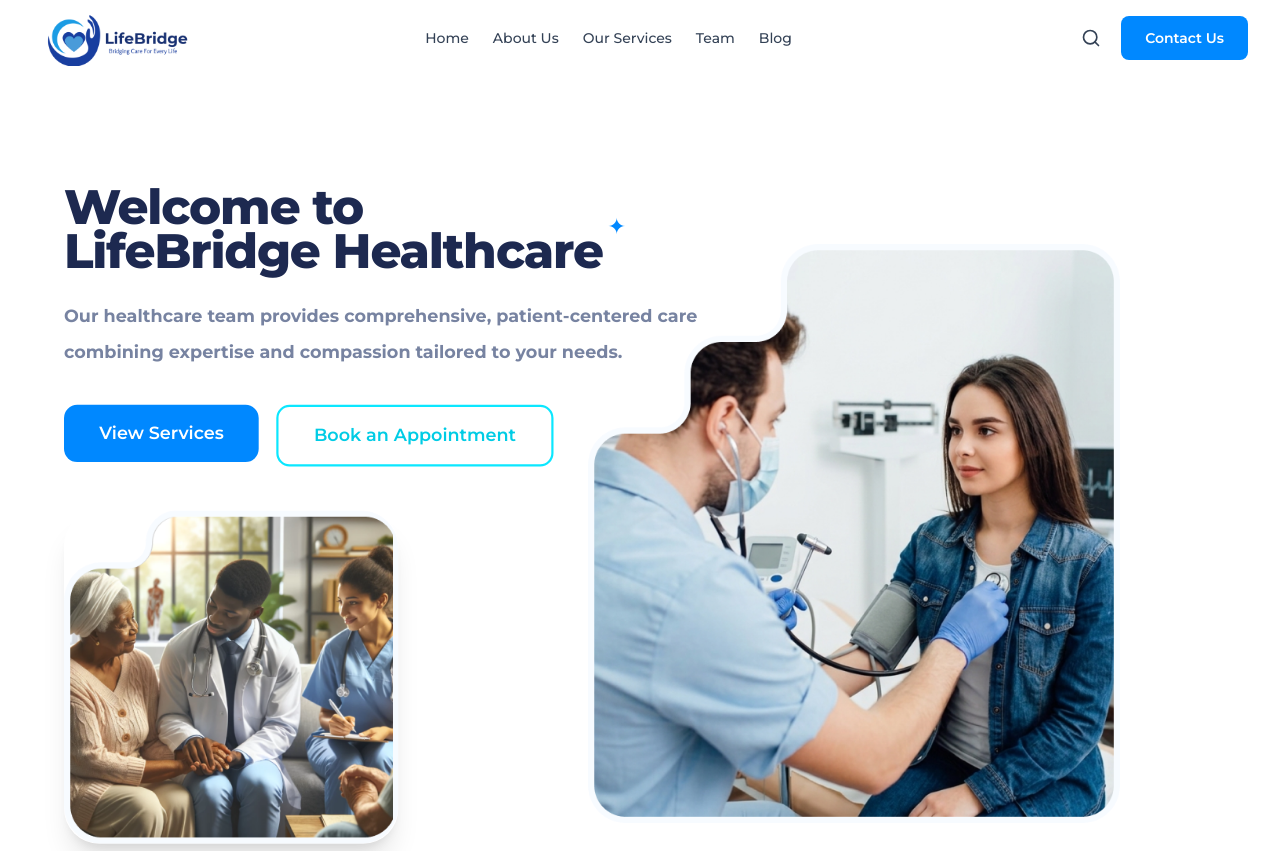
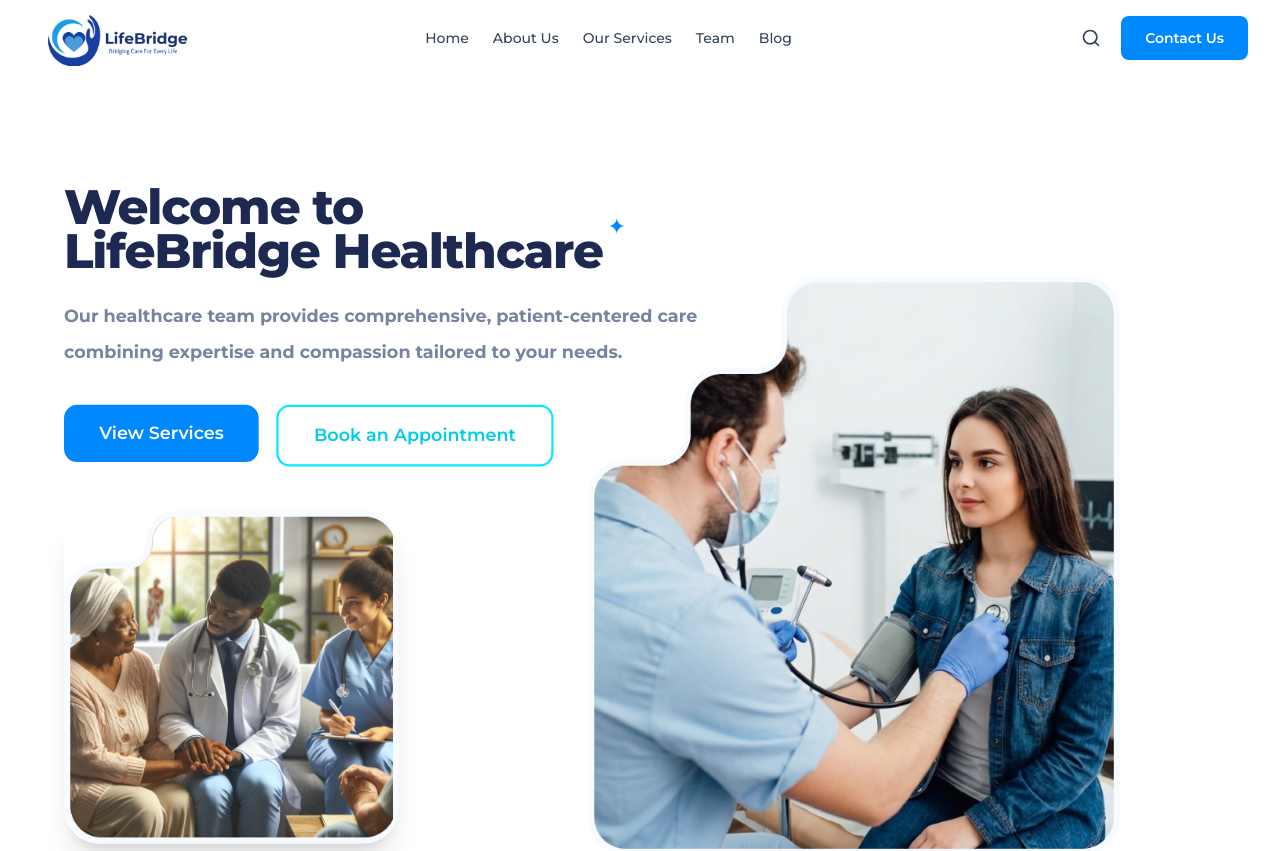
Before and after one commit to jandr003/LifeBridge, a React (Vite) app: page / in a window 1280 px wide. Shown: the top 851 px of the page. Built offline with nearby package versions, Linux system fonts and the light colour scheme.

Commit message:
Update hero section

```diff
--- a/src/components/sections/hero/HeroSection.jsx
+++ b/src/components/sections/hero/HeroSection.jsx
@@ -44,7 +44,7 @@ export default function HeroSection() {
 						</div>
 					</div>
 
-					<div className="relative z-0 w-full min-w-0 mt-8 lg:mt-28 lg:-translate-x-24 lg:self-start">
+					<div className="relative z-0 w-full min-w-0 mt-8 lg:mt-36 lg:-translate-x-24 lg:self-start">
 						<div className="overflow-hidden rounded-[2rem] bg-white">
 							<img src={heroImage} alt="Doctor checking patient's blood pressure" className="block h-auto w-full object-cover" />
 						</div>
```
